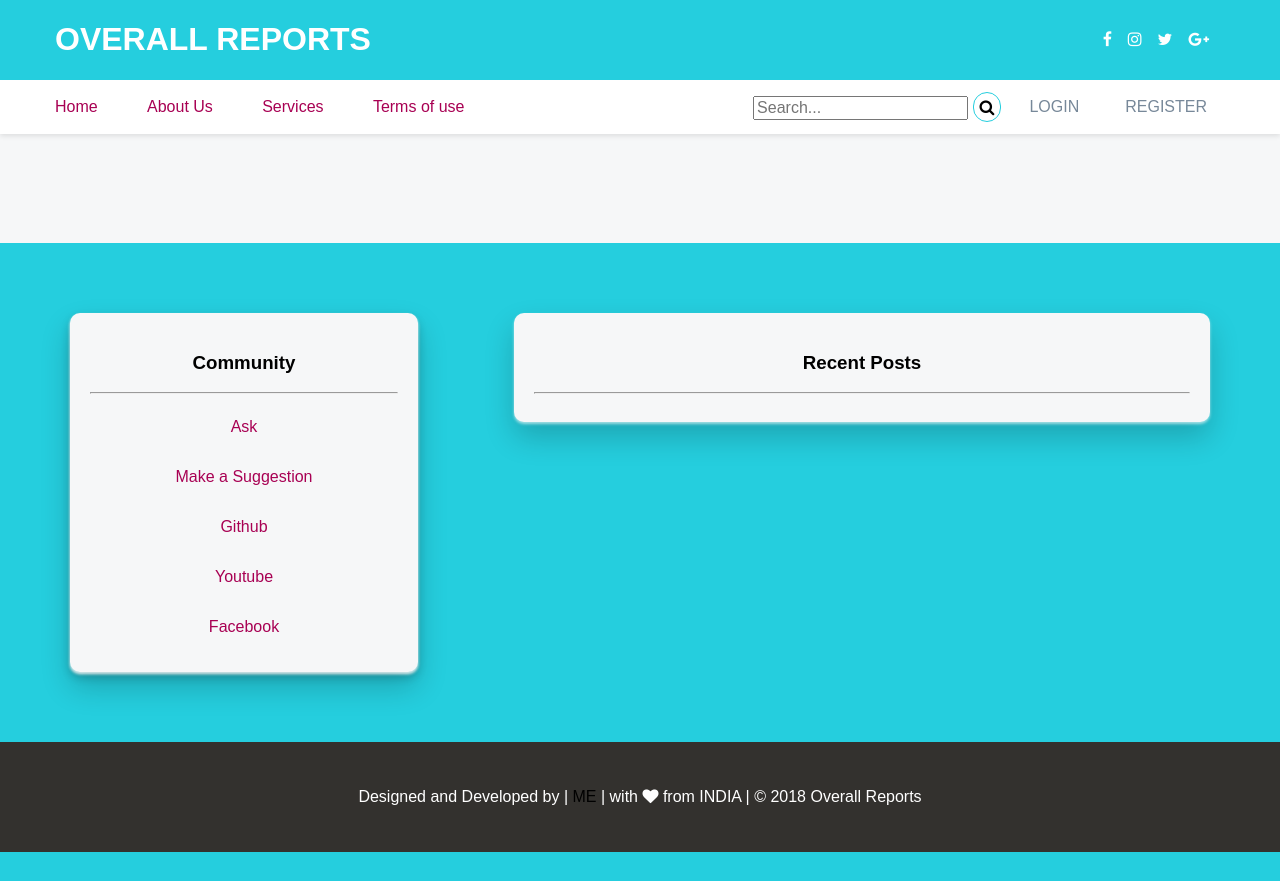
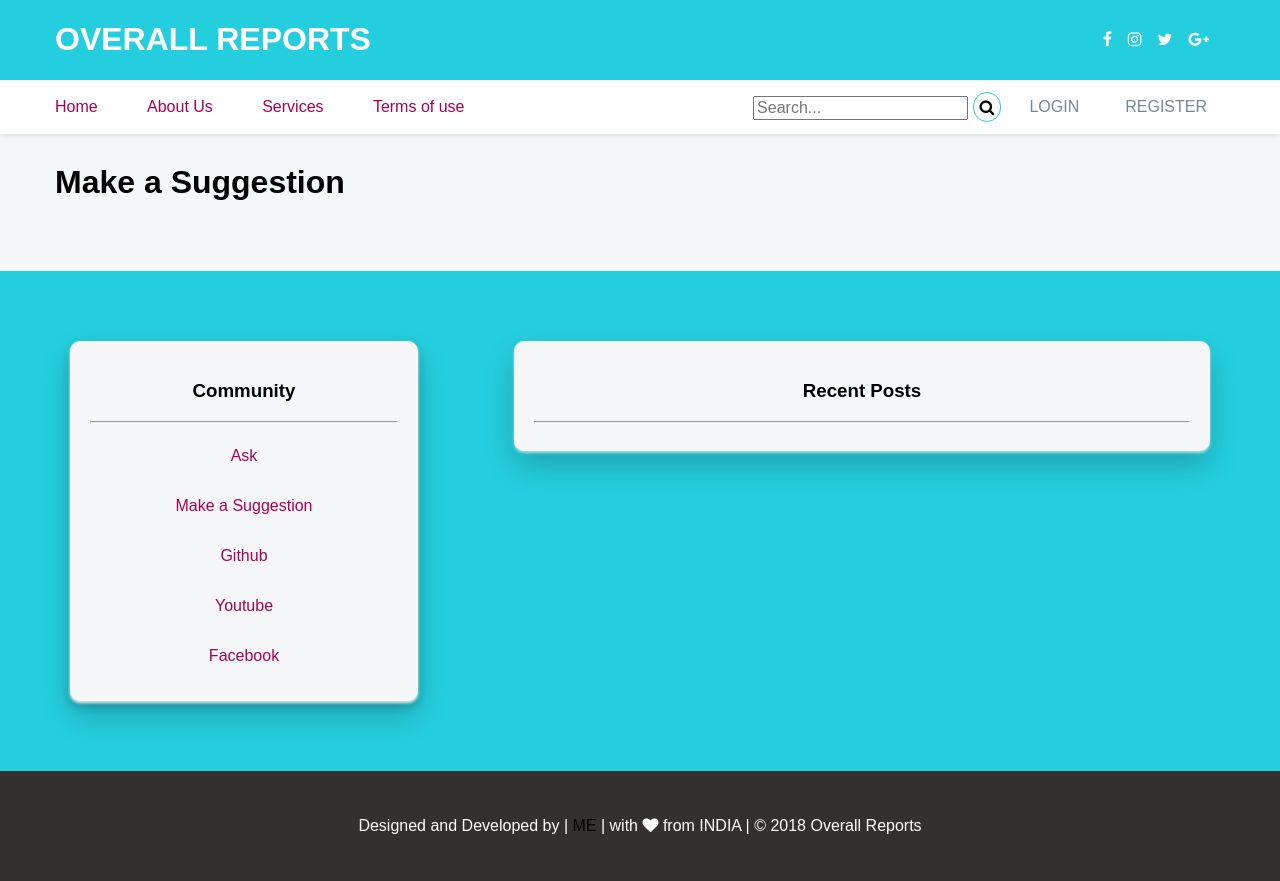
Before and after one commit to ujjwalsb/liveProject, a Django app: template overallReports/templates/suggestion.html in a window 1280 px wide. Before the commit the page ends 852 px from the top, so only its background shows below. Run offline with Django 3.2, Linux system fonts and the light colour scheme; the template is opened without the code that fills it, so the values that code supplies are empty; parts of the project's set-up code (start-up, migrations or seed data) failed here and were passed over; some libraries are stand-ins or nearby versions.

Commit message:
added pages for as and suggestion but not added anything for now, leaving for the future

```diff
--- a/overallReports/templates/ask.html
+++ b/overallReports/templates/ask.html
@@ -1,7 +1,7 @@
 {% extends "base.html" %}
 
 {% block content %}
-<div style="text-align: center; line-height: 2; padding: 50px;">
+<div style="max-width: 1170px; margin-left: auto; margin-right: auto; line-height: 2; margin-top: 150px; text-align: justify;">
 <h1>Ask</h1>
 </div>
 
--- a/overallReports/templates/suggestion.html
+++ b/overallReports/templates/suggestion.html
@@ -1,7 +1,7 @@
 {% extends "base.html" %}
 
 {% block content %}
-<div style="text-align: center; line-height: 2; padding: 50px;">
+<div style="max-width: 1170px; margin-left: auto; margin-right: auto; line-height: 2; margin-top: 150px; text-align: justify;">
 <h1>Make a Suggestion</h1>
 </div>
 
```
